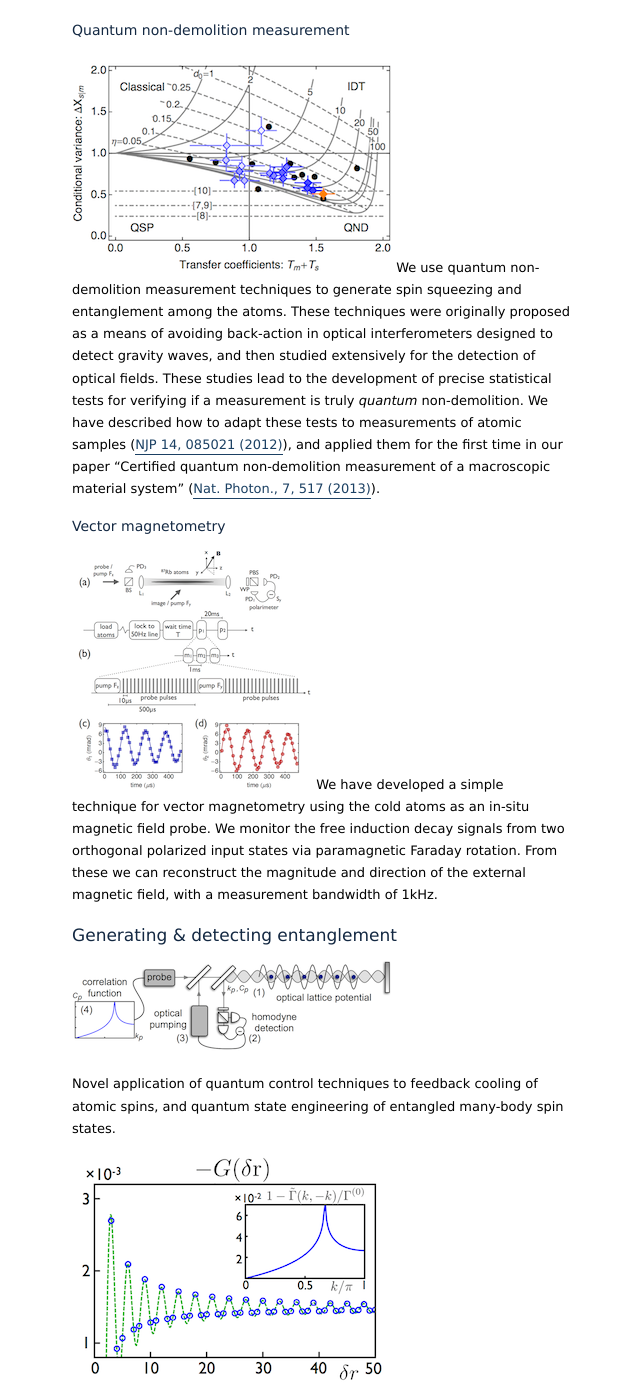
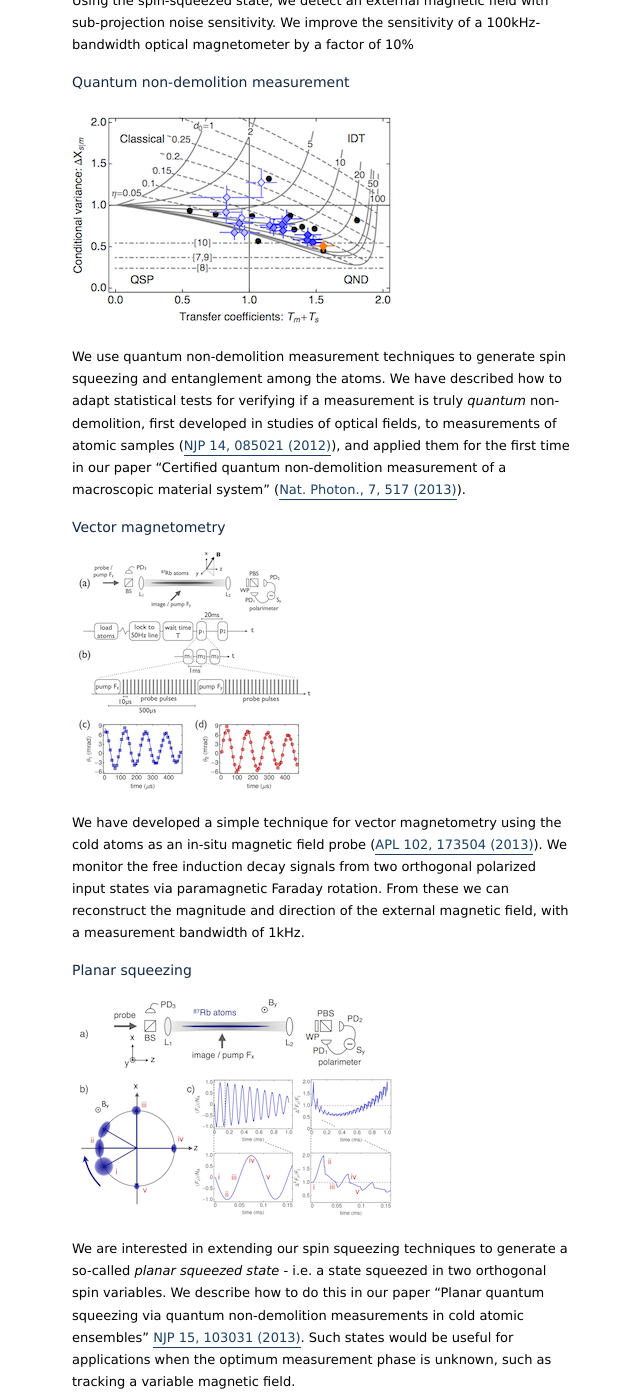
Before and after one commit to rjsewell/rjsewell.github.io, a Jekyll site: the page built from _pages/projects.md, in a window 1280 px wide and 1400 px high, scrolled down 943 px. Shown: the whole window, without its empty margins (318-958 px from the left). Built offline with Jekyll 4.4.1, drawn with Linux system fonts in a browser that asks for light colours; nearby versions of some CDN libraries; some of the changed text lies outside the part shown.

Commit message:
projects

```diff
--- a/_layouts/default.html
+++ b/_layouts/default.html
@@ -35,7 +35,7 @@
           <!-- <li><a href="/blog">Blog</a></li> -->
           <li><a href="/about">About</a></li>
           <li><a href="/contact">Contact</a></li>
-          <li><a href="/projects">Projects</a></li>
+          <li><a href="/projects">Research</a></li>
           <li><a href="/publications">Publications</a></li>
           <li><a href="/presentations">Presentations</a></li>
         </ul>
--- a/_pages/projects.md
+++ b/_pages/projects.md
@@ -11,36 +11,46 @@
 ###Spin-squeezing
 
 ![Singlet state]({{ site.url }}/assets/images/squeezing.png)
+
 In our paper "Magnetic sensitivity beyond the projection noise limit by spin squeezing" ([PRL 109, 253605 (2012)](http://prl.aps.org/abstract/PRL/v109/i25/e253605)) we demonstrate spin squeezing in an optical magnetometer via quantum non-demolition measurement. We infer 3dB of spin-squeezing, and maintain 90% coherence of the spin state, indicating that we have generated entanglement among the atoms in the sample.
 
 ![Singlet state]({{ site.url }}/assets/images/magnetometry.png)
+
 Using the spin-squeezed state, we detect an external magnetic field with sub-projection noise sensitivity. We improve the sensitivity of a 100kHz-bandwidth optical magnetometer by a factor of 10%
 
 ###Quantum non-demolition measurement
 
 ![Singlet state]({{ site.url }}/assets/images/qnd.png)
-We use quantum non-demolition measurement techniques to generate spin squeezing and entanglement among the atoms. These techniques were originally proposed as a means of avoiding back-action in optical interferometers designed to detect gravity waves, and then studied extensively for the detection of  optical fields. These studies lead to the development of precise statistical tests for verifying if a measurement is truly *quantum* non-demolition. We have described how to adapt these tests to measurements of atomic samples ([NJP 14, 085021 (2012)](http://iopscience.iop.org/1367-2630/14/8/085021/)), and applied them for the first time in our paper "Certified quantum non-demolition measurement of a macroscopic material system" ([Nat. Photon., 7, 517 (2013)](http://www.nature.com/nphoton/journal/v7/n7/full/nphoton.2013.100.html)).
+
+We use quantum non-demolition measurement techniques to generate spin squeezing and entanglement among the atoms. We have described how to adapt statistical tests for verifying if a measurement is truly *quantum* non-demolition, first developed in studies of optical fields, to measurements of atomic samples ([NJP 14, 085021 (2012)](http://iopscience.iop.org/1367-2630/14/8/085021/)), and applied them for the first time in our paper "Certified quantum non-demolition measurement of a macroscopic material system" ([Nat. Photon., 7, 517 (2013)](http://www.nature.com/nphoton/journal/v7/n7/full/nphoton.2013.100.html)).
 
 ###Vector magnetometry
 
 ![Singlet state]({{ site.url }}/assets/images/vector.png)
-We have developed a simple technique for vector magnetometry using the cold atoms as an in-situ magnetic field probe. We monitor the free induction decay signals from two orthogonal polarized input states via paramagnetic Faraday rotation. From these we can reconstruct the magnitude and direction of the external magnetic field, with a measurement bandwidth of 1kHz.
+
+We have developed a simple technique for vector magnetometry using the cold atoms as an in-situ magnetic field probe ([APL 102, 173504 (2013)](http://link.aip.org/link/?APL/102/173504/1)). We monitor the free induction decay signals from two orthogonal polarized input states via paramagnetic Faraday rotation. From these we can reconstruct the magnitude and direction of the external magnetic field, with a measurement bandwidth of 1kHz.
+
+###Planar squeezing
+
+![Singlet state]({{ site.url }}/assets/images/planar.png)
+
+We are interested in extending our spin squeezing techniques to generate a so-called *planar squeezed state* - i.e. a state squeezed in two orthogonal spin variables. We describe how to do this in our paper "Planar quantum squeezing via quantum non-demolition measurements in cold atomic ensembles" [NJP 15, 103031 (2013)](http://iopscience.iop.org/1367-2630/15/10/103031).  Such states would be useful for applications when the optimum measurement phase is unknown, such as tracking a variable magnetic field.
 
 #Generating & detecting entanglement
+
+###Macroscopic Singlet states
+
+![Singlet state]({{ site.url }}/assets/images/singlet1.png)
+
+![Singlet state]({{ site.url }}/assets/images/singlet2.png)
+
+###Engineering quantum correlations
 
 ![Singlet state]({{ site.url }}/assets/images/correlations1.png)
 
 Novel application of quantum control techniques to feedback cooling of atomic spins, and quantum state engineering of entangled many-body spin states.
 
 ![Singlet state]({{ site.url }}/assets/images/correlations2.png)
-
-#Macroscopic Singlet states
-
-![Singlet state]({{ site.url }}/assets/images/singlet.png)
-
-#Planar squeezing
-
-![Singlet state]({{ site.url }}/assets/images/planar.png)
 
 #Nonlinear quantum measurements
 
```
Also changed, not shown: assets/images/singlet1.png (added), assets/images/singlet2.png (added), 16 other files.
